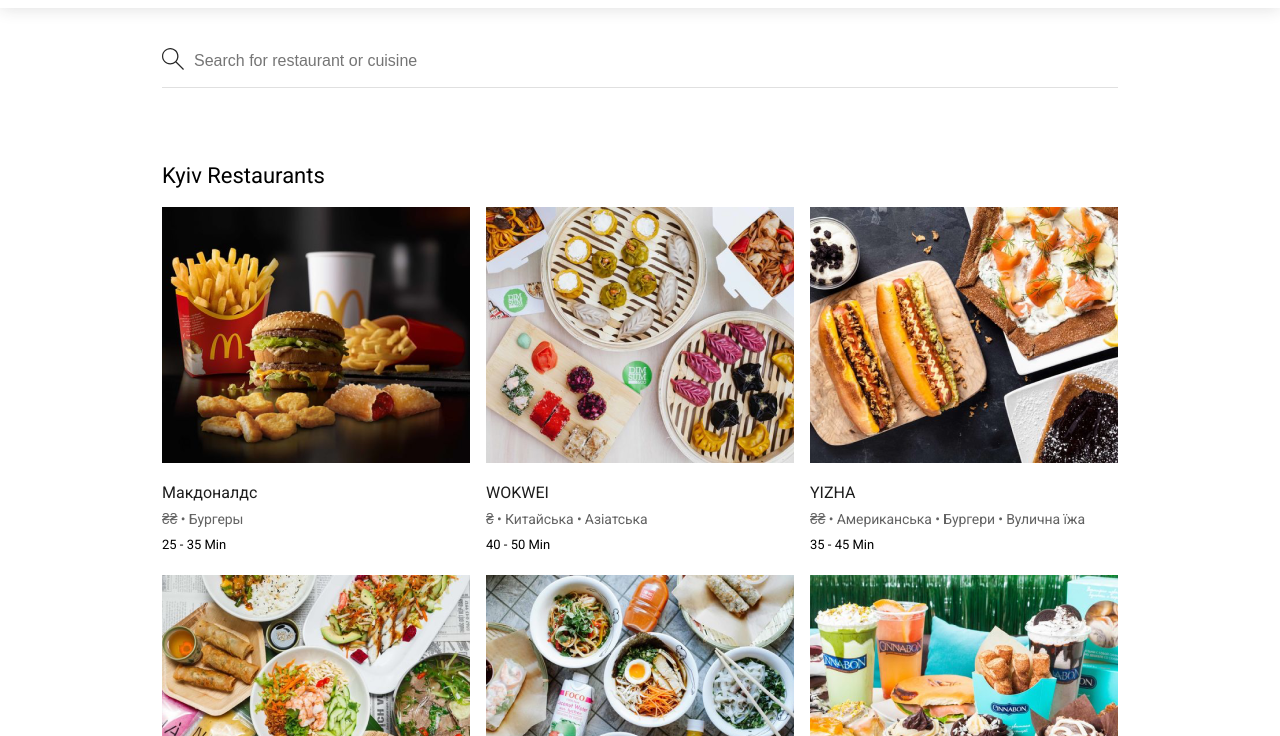
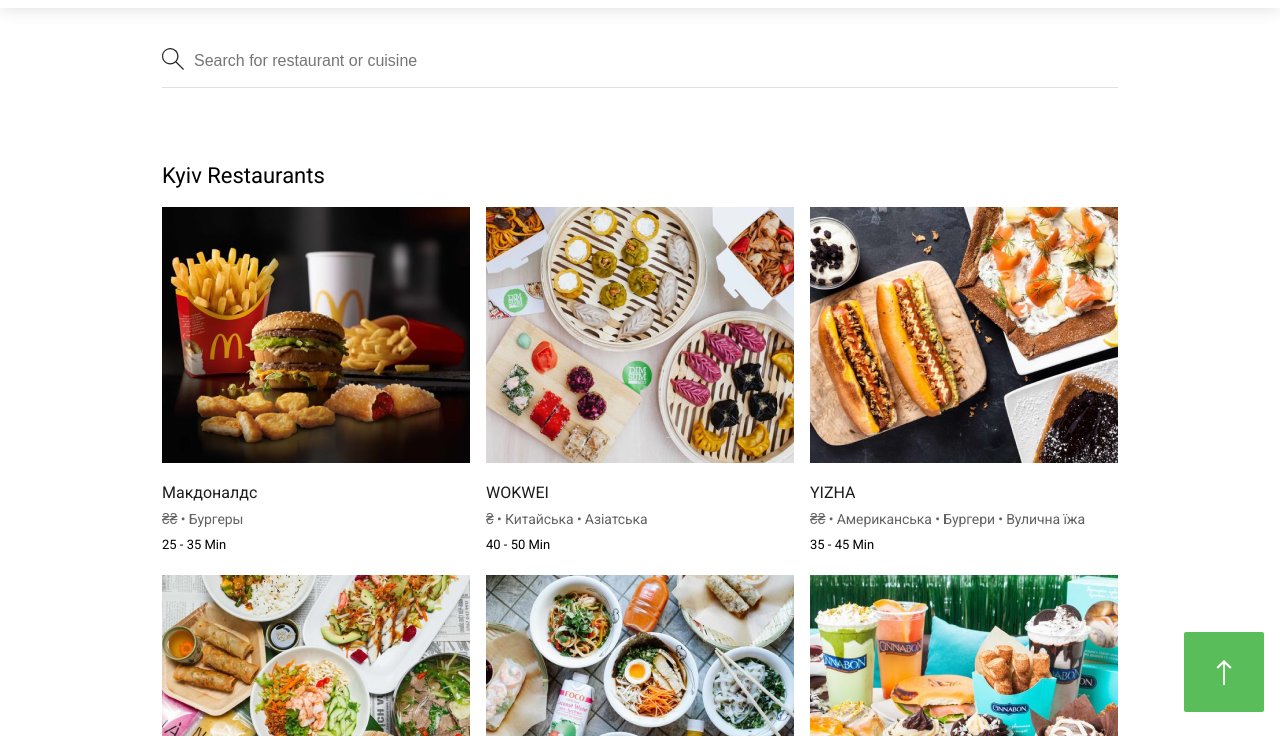
Before and after one commit to Volodsher/uber-v, a website: page src/index.html in a window 1280 px wide. Shown: the part 64-800 px from the top of the page. Drawn offline with nearby package versions, Linux system fonts and the light colour scheme; files that its build step writes are made by us from their sources.

Commit message:
desctop - done

```diff
--- a/src/index.html
+++ b/src/index.html
@@ -315,5 +315,10 @@
         </div>
       </div>
     </footer>
+    <a href="#" class="green-square">
+
+        <img src="./images/icons/bigArrow.svg" alt="scroll up icon" class="">
+
+    </a>
   </body>
 </html>
--- a/src/styles/_footer.scss
+++ b/src/styles/_footer.scss
@@ -147,3 +147,16 @@
     color: #49a144;
   }
 }
+
+.green-square {
+  display: flex;
+  justify-content: center;
+  align-items: center;
+  position: fixed;
+  height: 80px;
+  width: 80px;
+  background-color: #59bd5a;
+  border-radius: 2px;
+  bottom: 24px;
+  right: 16px;
+}
--- a/src/styles/main.scss
+++ b/src/styles/main.scss
@@ -10,4 +10,5 @@
   padding: 0;
   margin: 0;
   font-family: Roboto, sans-serif;
+  display: relative;
 }
```
Also changed, not shown: dist/index.html, src/images/icons/bigArrow.svg (added).
